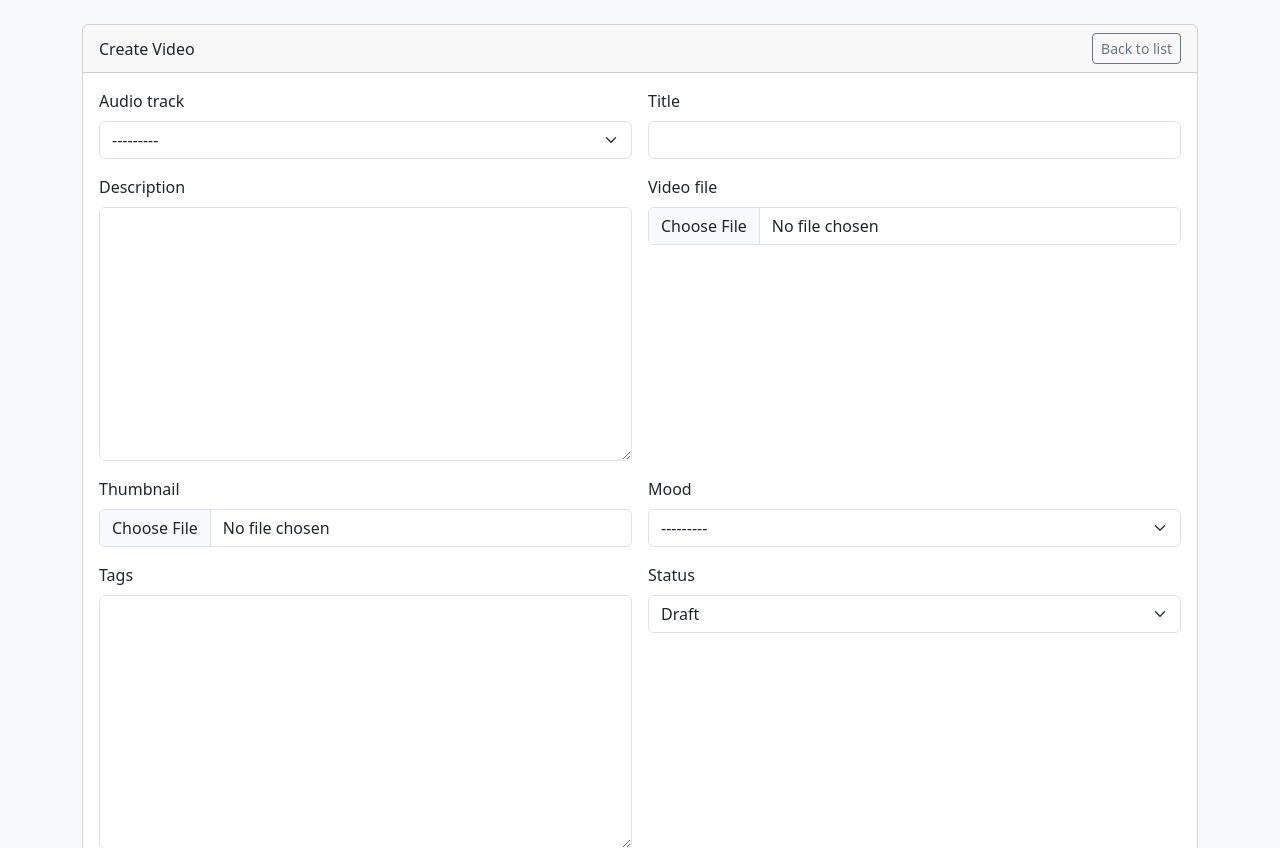
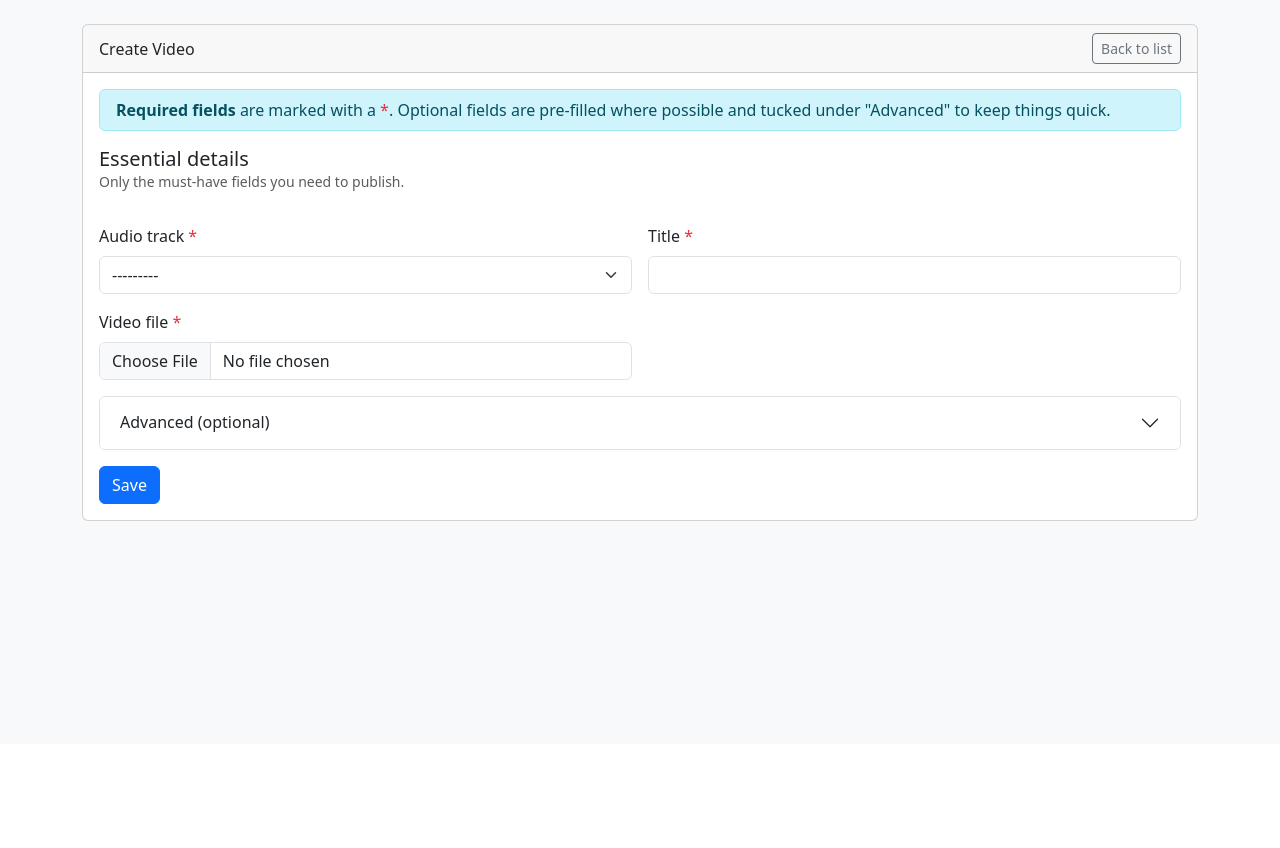
Before and after one commit to ehking/vi_m, a Django app: page /videos/create/ in a window 1280 px wide. Shown: the part 56-904 px from the top of the page. After the commit the page ends 577 px from the top, so only its background shows below. Run offline with Django 5.2, Linux system fonts and the light colour scheme; tables that the repository leaves empty hold one stand-in row (values such as "Sample post").

Commit message:
Improve video form required field UX

```diff
--- a/templates/videos/video_form.html
+++ b/templates/videos/video_form.html
@@ -7,10 +7,47 @@
         <a class="btn btn-outline-secondary btn-sm" href="{% url 'video-list' %}">Back to list</a>
     </div>
     <div class="card-body">
+        <div class="alert alert-info py-2 mb-3">
+            <strong>Required fields</strong> are marked with a <span class="text-danger">*</span>. Optional fields are pre-filled where possible and tucked under "Advanced" to keep things quick.
+        </div>
         <form method="post" enctype="multipart/form-data" class="row g-3">
             {% csrf_token %}
             {{ form.non_field_errors }}
+            <div class="col-12">
+                <h5 class="mb-0">Essential details</h5>
+                <p class="text-muted small mb-3">Only the must-have fields you need to publish.</p>
+            </div>
             {% for field in form %}
+                {% if field.field.required %}
+                    <div class="col-md-6">
+                        <label class="form-label" for="id_{{ field.name }}">
+                            {{ field.label }} <span class="text-danger">*</span>
+                        </label>
+                        {{ field }}
+                        {% if field.help_text %}
+                            <div class="form-text">{{ field.help_text }}</div>
+                        {% endif %}
+                        {% if field.errors %}
+                            <div class="text-danger small">{{ field.errors }}</div>
+                        {% endif %}
+                    </div>
+                {% endif %}
+            {% endfor %}
+
+            <div class="col-12">
+                <div class="accordion" id="advancedFields">
+                    <div class="accordion-item">
+                        <h2 class="accordion-header" id="advancedHeading">
+                            <button class="accordion-button collapsed" type="button" data-bs-toggle="collapse" data-bs-target="#advancedCollapse" aria-expanded="false" aria-controls="advancedCollapse">
+                                Advanced (optional)
+                            </button>
+                        </h2>
+                        <div id="advancedCollapse" class="accordion-collapse collapse" aria-labelledby="advancedHeading" data-bs-parent="#advancedFields">
+                            <div class="accordion-body">
+                                <p class="text-muted small">These fields are already set to sensible defaults. Adjust only if you need to override them.</p>
+                                <div class="row g-3">
+                                    {% for field in form %}
+                                        {% if not field.field.required %}
                                             <div class="col-md-6">
                                                 <label class="form-label" for="id_{{ field.name }}">{{ field.label }}</label>
                                                 {{ field }}
@@ -21,7 +58,14 @@
                                                     <div class="text-danger small">{{ field.errors }}</div>
                                                 {% endif %}
                                             </div>
+                                        {% endif %}
                                     {% endfor %}
+                                </div>
+                            </div>
+                        </div>
+                    </div>
+                </div>
+            </div>
             <div class="col-12">
                 <button class="btn btn-primary" type="submit">Save</button>
             </div>
```
Lines whose indentation alone changed are shown as unchanged.
